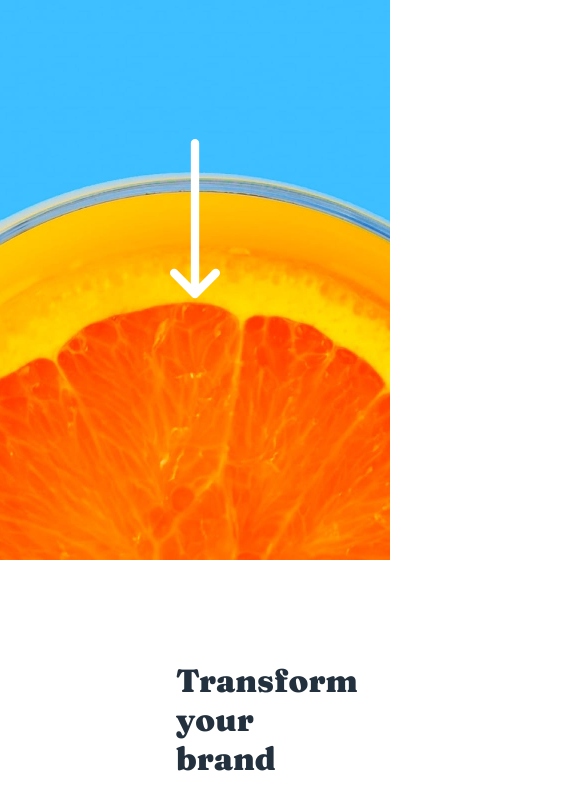
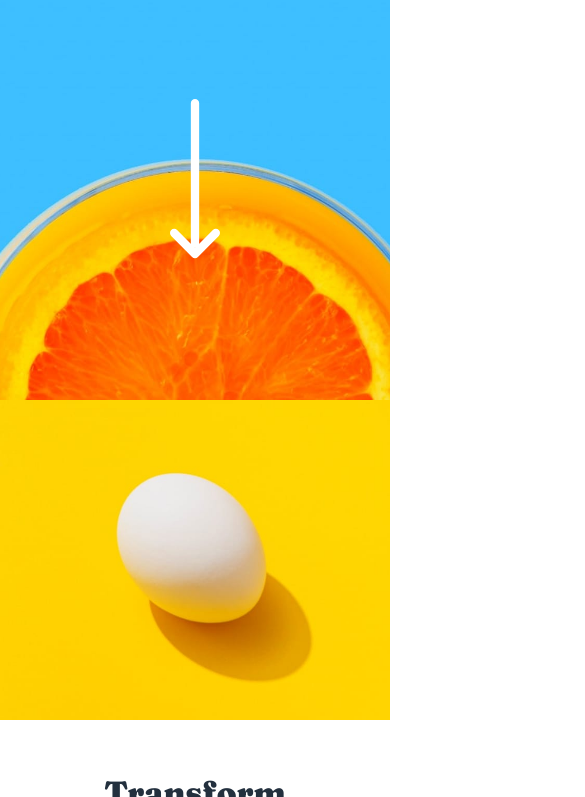
Before and after one commit to ayarhlaine/sunnyside-agency-landing-page, a plain HTML site: page index.html in a window 390 px wide. Shown: the part 240-1037 px from the top of the page, 585 px wide, since content can reach past the window. Drawn offline with Linux system fonts and the light colour scheme.

Commit message:
feat: made mobile responsive

```diff
--- a/app/scss/_body.scss
+++ b/app/scss/_body.scss
@@ -155,3 +155,52 @@
         height: 100%;
     }
 }
+
+@include maxw($break-point-mobile) {
+    .content {
+        &__item {
+            text-align: center;
+            padding: 2rem 4rem;
+        }
+    }
+    .content.content1 {
+        flex-direction: column-reverse;
+        .content__image{
+            min-height: 20rem;
+            background-image: url(../../images/mobile/image-transform.jpg);
+        }
+    }
+    .content.content2 {
+        flex-direction: column-reverse;
+        .content__image{
+            min-height: 20rem;
+            background-image: url(../../images/mobile/image-stand-out.jpg);
+        }
+    }
+    .content.content3 {
+        flex-direction: column;
+        .content__image:first-child{
+            min-height: 30rem;
+            background-image: url(../../images/mobile/image-graphic-design.jpg);
+        }
+        .content__image:last-child{
+            min-height: 30rem;
+            background-image: url(../../images/mobile/image-photography.jpg);
+        }
+        .content3__content{
+            padding: 0rem;
+        }
+    }
+    .testimonial {
+        padding: 4rem 3rem;
+        &__content{
+            flex-direction: column;
+        }
+        &__item{
+           padding: 0.5rem;
+        }
+    }
+    .gallery__images {
+        grid-template-columns: auto auto;
+    }
+}
--- a/app/scss/_footer.scss
+++ b/app/scss/_footer.scss
@@ -30,3 +30,10 @@
         margin-top: 3rem;
     }
 }
+@include maxw($break-point-mobile) {
+    .footer {
+        &__link{
+            gap: 0 3rem;
+        }
+    }
+}
--- a/app/scss/_header.scss
+++ b/app/scss/_header.scss
@@ -7,9 +7,6 @@ header {
         justify-content: space-between;
         align-items: center;
         padding: 1rem 5rem;
-        &__logo {
-
-        }
         &__links {
             display: flex;
             gap: 0 5rem;
@@ -50,3 +47,23 @@ header {
         }
     }
 }
+@include maxw($break-point-mobile) {
+    header {
+        height: 40rem;
+        background: url(../../images/mobile/image-header.jpg) no-repeat center/cover;
+        .nav {
+            padding: 1rem;
+            &__links{
+                display: none;
+            }
+        }
+        .header {
+            &__title {
+                // font-size: 1.5rem;
+            }
+            &__arrow__down{
+                // margin-top: 9rem;
+            }
+        }
+    }
+}
--- /dev/null
+++ b/app/scss/_mixin.scss
@@ -0,0 +1,10 @@
+@mixin maxw($breakpoint){
+    @media screen and (max-width: $breakpoint) {
+        @content;
+    }
+}
+@mixin minw($breakpoint){
+    @media screen and (min-width: $breakpoint) {
+        @content;
+    }
+}
--- a/app/scss/_variables.scss
+++ b/app/scss/_variables.scss
@@ -11,4 +11,6 @@ $very-dark-desaturated-blue: hsl(212, 27%, 19%);
 $very-dark-grayish-blue: hsl(213, 9%, 39%);
 $dark-grayish-blue: hsl(232, 10%, 55%);
 $grayish-blue: hsl(210, 4%, 67%);
-$white: hsl(0, 0%, 100%)
+$white: hsl(0, 0%, 100%);
+
+$break-point-mobile: 411px;
--- a/app/scss/style.scss
+++ b/app/scss/style.scss
@@ -1,5 +1,6 @@
+@import 'variables';
+@import 'mixin';
 @import 'fonts';
-@import 'variables';
 @import 'reset';
 @import 'header';
 @import 'body';
```
Also changed, not shown: dist/css/style.min.css, 1 other file.
